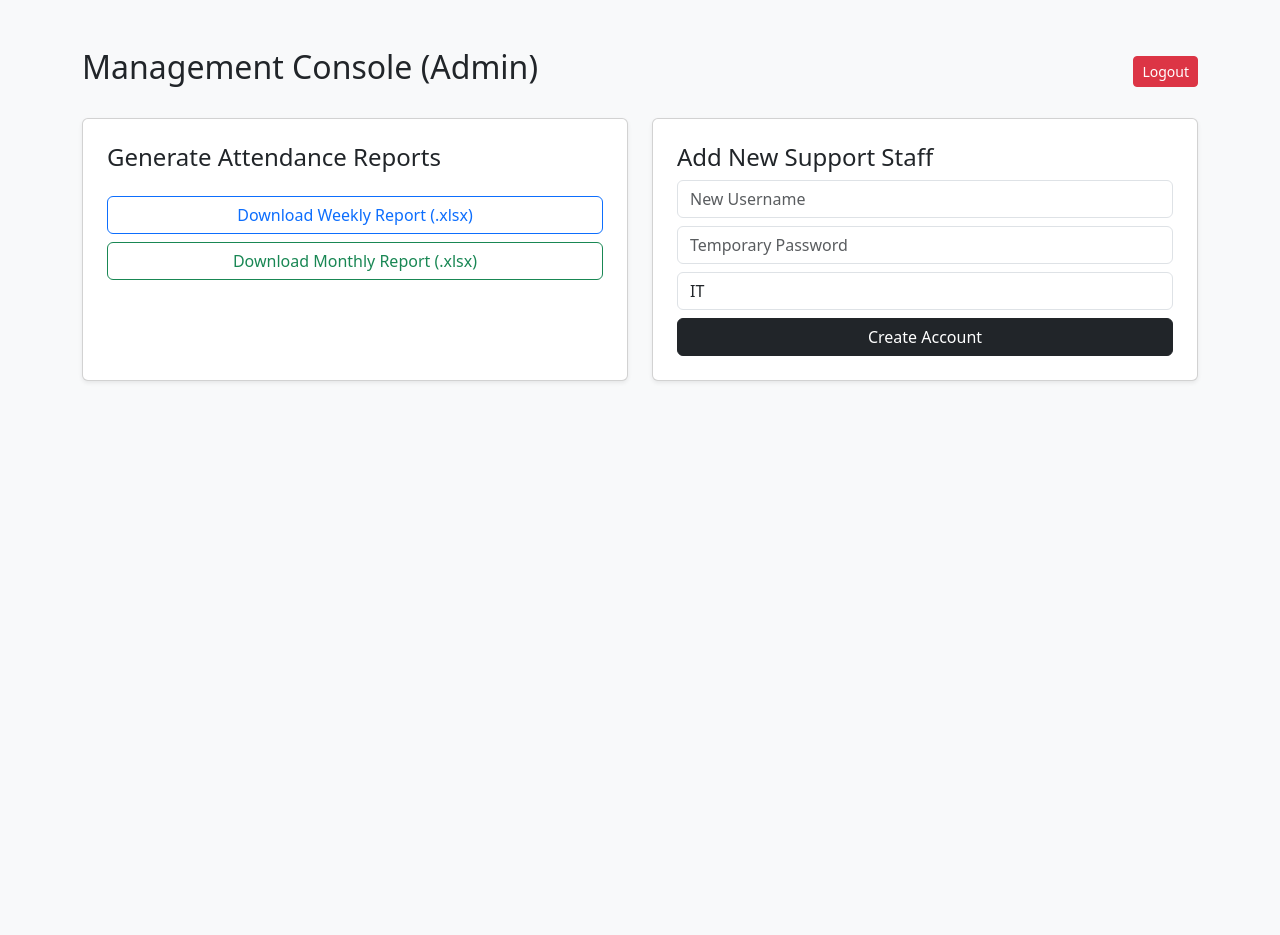
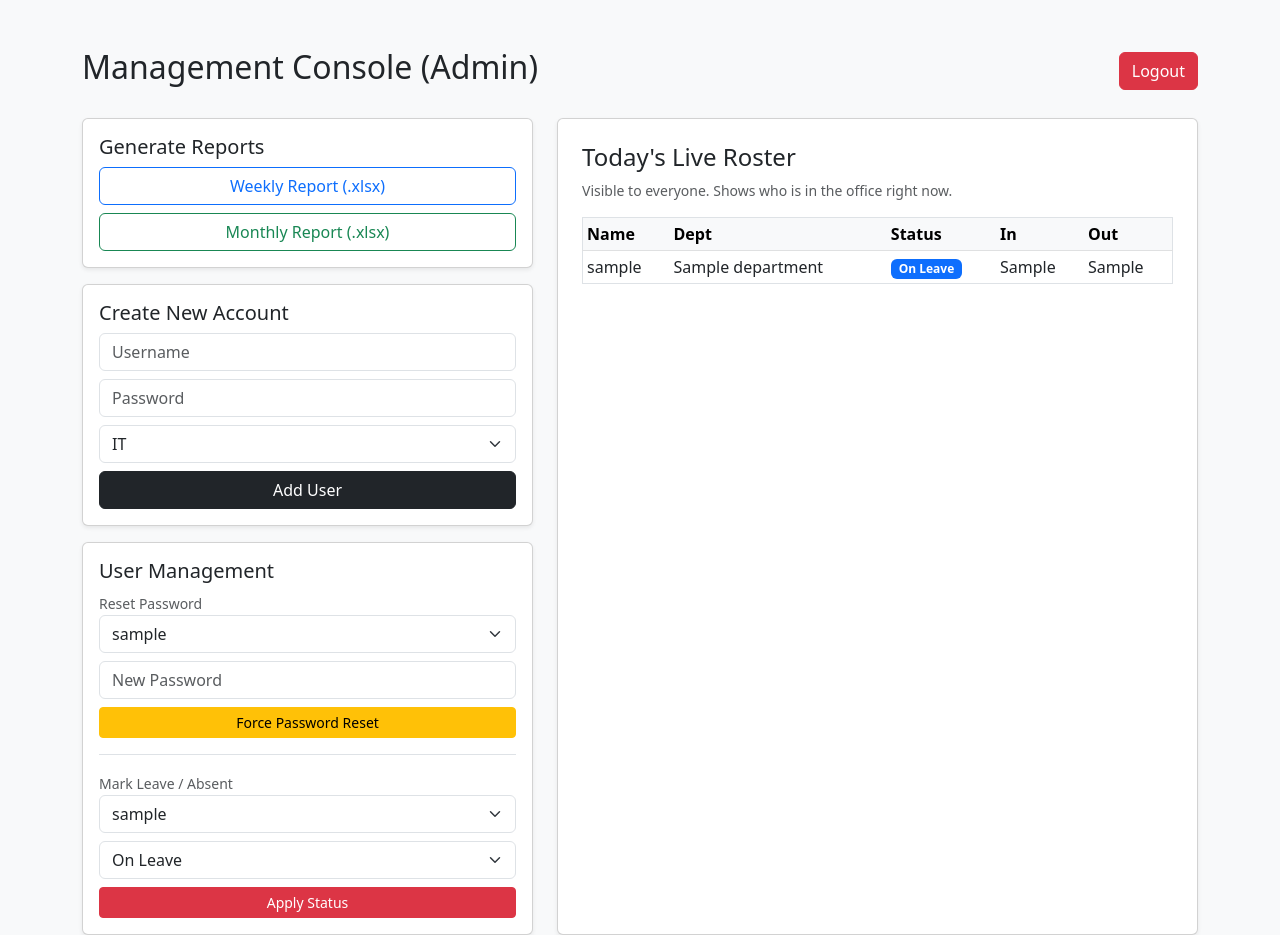
Before and after one commit to jacky1473/my-staff, a Flask app: template templates/admin.html in a window 1280 px wide. Before the commit the page ends 382 px from the top, so only its background shows below. Run offline with Flask 3, Linux system fonts and the light colour scheme; the template is opened without the code that fills it: most values are stand-ins (such as "Sample title", 1, 10 or a date in 2020).

Commit message:
added some new action features and fixed bugs

```diff
--- a/app.py
+++ b/app.py
@@ -20,26 +20,20 @@ def get_db_connection():
 def init_db():
     conn = get_db_connection()
     # Create Users Table
-    conn.execute('''
-        CREATE TABLE IF NOT EXISTS users (
-            id INTEGER PRIMARY KEY AUTOINCREMENT,
-            username TEXT UNIQUE NOT NULL,
-            password TEXT NOT NULL,
-            department TEXT NOT NULL,
-            role TEXT NOT NULL
-        )
-    ''')
+    conn.execute('''CREATE TABLE IF NOT EXISTS users (
+            id INTEGER PRIMARY KEY AUTOINCREMENT, username TEXT UNIQUE NOT NULL,
+            password TEXT NOT NULL, department TEXT NOT NULL, role TEXT NOT NULL)''')
+
     # Create Attendance Table
-    conn.execute('''
-        CREATE TABLE IF NOT EXISTS attendance (
-            id INTEGER PRIMARY KEY AUTOINCREMENT,
-            user_id INTEGER,
-            date TEXT NOT NULL,
-            clock_in TEXT,
-            clock_out TEXT,
-            FOREIGN KEY (user_id) REFERENCES users (id)
-        )
-    ''')
+    conn.execute('''CREATE TABLE IF NOT EXISTS attendance (
+            id INTEGER PRIMARY KEY AUTOINCREMENT, user_id INTEGER, date TEXT NOT NULL,
+            clock_in TEXT, clock_out TEXT, FOREIGN KEY (user_id) REFERENCES users (id))''')
+
+    # Safely upgrade existing database with a status column
+    try:
+        conn.execute("ALTER TABLE attendance ADD COLUMN status TEXT DEFAULT 'Present'")
+    except sqlite3.OperationalError:
+        pass # Column already exists
 
     # Create a default admin if table is empty
     cursor = conn.cursor()
@@ -48,19 +42,30 @@ def init_db():
         hashed_pw = generate_password_hash('admin123')
         conn.execute("INSERT INTO users (username, password, department, role) VALUES (?, ?, ?, ?)",
                      ('admin', hashed_pw, 'IT', 'Admin'))
-        # Create a sample support staff user
-        hashed_user_pw = generate_password_hash('staff123')
-        conn.execute("INSERT INTO users (username, password, department, role) VALUES (?, ?, ?, ?)",
-                     ('staff_user', hashed_user_pw, 'QA', 'Staff'))
-        conn.commit()
+    conn.commit()
     conn.close()
+
+# Helper function to get today's live presence
+def get_todays_roster():
+    ist_timezone = pytz.timezone('Asia/Kolkata')
+    today = datetime.now(ist_timezone).strftime('%Y-%m-%d')
+    conn = get_db_connection()
+    # Fetch all staff and their attendance for today (if any)
+    query = '''
+        SELECT u.username, u.department, a.clock_in, a.clock_out, a.status
+        FROM users u
+        LEFT JOIN attendance a ON u.id = a.user_id AND a.date = ?
+        WHERE u.role != 'Admin'
+        ORDER BY u.department, u.username
+    '''
+    roster = conn.execute(query, (today,)).fetchall()
+    conn.close()
+    return roster
 
 @app.route('/')
 def index():
-    if 'user_id' not in session:
-        return redirect(url_for('login'))
-    if session['role'] == 'Admin':
-        return redirect(url_for('admin_dashboard'))
+    if 'user_id' not in session: return redirect(url_for('login'))
+    if session['role'] == 'Admin': return redirect(url_for('admin_dashboard'))
     return redirect(url_for('staff_dashboard'))
 
 @app.route('/login', methods=['GET', 'POST'])
@@ -86,18 +91,16 @@ def login():
         else:
             flash('Invalid credentials. Please try again.')
     return render_template('login.html')
+
 @app.route('/clock', methods=['POST'])
 def clock():
-    if 'user_id' not in session:
-        return redirect(url_for('login'))
+    if 'user_id' not in session: return redirect(url_for('login'))
 
     action = request.form['action']
     user_id = session['user_id']
 
-    # Get exact local time
     ist_timezone = pytz.timezone('Asia/Kolkata')
     local_time = datetime.now(ist_timezone)
-
     today = local_time.strftime('%Y-%m-%d')
     now_time = local_time.strftime('%H:%M:%S')
 
@@ -106,7 +109,8 @@ def clock():
 
     if action == 'in':
         if not record:
-            conn.execute('INSERT INTO attendance (user_id, date, clock_in) VALUES (?, ?, ?)', (user_id, today, now_time))
+            conn.execute('INSERT INTO attendance (user_id, date, clock_in, status) VALUES (?, ?, ?, ?)',
+                         (user_id, today, now_time, 'Present'))
             flash('Clocked In successfully!')
         else:
             flash('You have already Clocked In today.')
@@ -114,10 +118,8 @@ def clock():
         if record and not record['clock_out']:
             conn.execute('UPDATE attendance SET clock_out = ? WHERE id = ?', (now_time, record['id']))
             flash('Clocked Out successfully!')
-        elif record and record['clock_out']:
-            flash('You have already Clocked Out today.')
         else:
-            flash('You must Clock In first!')
+            flash('You must Clock In first or have already Clocked Out.')
 
     conn.commit()
     conn.close()
@@ -125,30 +127,74 @@ def clock():
 
 @app.route('/staff')
 def staff_dashboard():
-    if 'user_id' not in session or session['role'] != 'Staff':
-        return redirect(url_for('login'))
+    if 'user_id' not in session or session['role'] != 'Staff': return redirect(url_for('login'))
     conn = get_db_connection()
     logs = conn.execute('SELECT * FROM attendance WHERE user_id = ? ORDER BY date DESC LIMIT 10', (session['user_id'],)).fetchall()
     conn.close()
-    return render_template('staff.html', logs=logs)
+    roster = get_todays_roster()
+    return render_template('staff.html', logs=logs, roster=roster)
 
 @app.route('/admin')
 def admin_dashboard():
-    if 'user_id' not in session or session['role'] != 'Admin':
-        return redirect(url_for('login'))
-    return render_template('admin.html')
+    if 'user_id' not in session or session['role'] != 'Admin': return redirect(url_for('login'))
+    conn = get_db_connection()
+    # Get user list for the dropdowns
+    users = conn.execute("SELECT username FROM users WHERE role != 'Admin' ORDER BY username").fetchall()
+    conn.close()
+    roster = get_todays_roster()
+    return render_template('admin.html', users=users, roster=roster)
+
+@app.route('/admin_action', methods=['POST'])
+def admin_action():
+    if 'user_id' not in session or session['role'] != 'Admin': return redirect(url_for('login'))
+
+    action_type = request.form.get('action_type')
+    conn = get_db_connection()
+
+    # 1. Add New User
+    if action_type == 'add_user':
+        new_user = request.form['new_username']
+        new_pass = generate_password_hash(request.form['new_password'])
+        dept = request.form['department']
+        try:
+            conn.execute("INSERT INTO users (username, password, department, role) VALUES (?, ?, ?, ?)", (new_user, new_pass, dept, 'Staff'))
+            flash(f"User '{new_user}' created.")
+        except sqlite3.IntegrityError:
+            flash("Error: Username exists.")
+
+    # 2. Reset Password
+    elif action_type == 'reset_password':
+        target = request.form['target_user']
+        new_pass = generate_password_hash(request.form['new_password'])
+        conn.execute("UPDATE users SET password = ? WHERE username = ?", (new_pass, target))
+        flash(f"Password reset for {target}.")
+
+    # 3. Mark Leave or Absent
+    elif action_type == 'mark_leave':
+        target = request.form['target_user']
+        status = request.form['status']
+        ist_timezone = pytz.timezone('Asia/Kolkata')
+        today = datetime.now(ist_timezone).strftime('%Y-%m-%d')
+
+        user = conn.execute('SELECT id FROM users WHERE username = ?', (target,)).fetchone()
+        if user:
+            record = conn.execute('SELECT id FROM attendance WHERE user_id = ? AND date = ?', (user['id'], today)).fetchone()
+            if record:
+                conn.execute('UPDATE attendance SET status = ? WHERE id = ?', (status, record['id']))
+            else:
+                conn.execute('INSERT INTO attendance (user_id, date, status) VALUES (?, ?, ?)', (user['id'], today, status))
+            flash(f"{target} marked as {status} for today.")
+
+    conn.commit()
+    conn.close()
+    return redirect(url_for('admin_dashboard'))
 
 @app.route('/export/<string:report_type>')
 def export_excel(report_type):
-    if 'user_id' not in session or session['role'] != 'Admin':
-        return redirect(url_for('login'))
-
+    if 'user_id' not in session or session['role'] != 'Admin': return redirect(url_for('login'))
     conn = get_db_connection()
-    query = '''
-        SELECT u.username, u.department, a.date, a.clock_in, a.clock_out
-        FROM attendance a
-        JOIN users u ON a.user_id = u.id
-    '''
+    query = '''SELECT u.username, u.department, a.date, a.clock_in, a.clock_out, a.status
+               FROM attendance a JOIN users u ON a.user_id = u.id'''
     df = pd.read_sql_query(query, conn)
     conn.close()
 
@@ -158,43 +204,13 @@ def export_excel(report_type):
 
     df['date'] = pd.to_datetime(df['date'])
     today = datetime.now()
-
-    if report_type == 'weekly':
-        start_date = today - timedelta(days=7)
-        df = df[df['date'] >= start_date]
-        filename = "weekly_attendance.xlsx"
-    elif report_type == 'monthly':
-        start_date = today - timedelta(days=30)
-        df = df[df['date'] >= start_date]
-        filename = "monthly_attendance.xlsx"
+    if report_type == 'weekly': df = df[df['date'] >= (today - timedelta(days=7))]
+    elif report_type == 'monthly': df = df[df['date'] >= (today - timedelta(days=30))]
 
     df['date'] = df['date'].dt.strftime('%Y-%m-%d')
-    output_path = f"/tmp/{filename}"
+    output_path = f"/tmp/{report_type}_attendance.xlsx"
     df.to_excel(output_path, index=False)
-
     return send_file(output_path, as_attachment=True)
-
-@app.route('/add_user', methods=['POST'])
-def add_user():
-    if 'user_id' not in session or session['role'] != 'Admin':
-        return redirect(url_for('login'))
-
-    new_username = request.form['new_username']
-    new_password = generate_password_hash(request.form['new_password'])
-    department = request.form['department']
-
-    conn = get_db_connection()
-    try:
-        conn.execute("INSERT INTO users (username, password, department, role) VALUES (?, ?, ?, ?)",
-                     (new_username, new_password, department, 'Staff'))
-        conn.commit()
-        flash(f"User '{new_username}' added successfully to {department}!")
-    except sqlite3.IntegrityError:
-        flash("Error: That username already exists.")
-    finally:
-        conn.close()
-
-    return redirect(url_for('admin_dashboard'))
 
 @app.route('/logout')
 def logout():
--- a/templates/admin.html
+++ b/templates/admin.html
@@ -8,47 +8,87 @@
     <div class="container mt-5">
         <div class="d-flex justify-content-between align-items-center mb-4">
             <h2>Management Console (Admin)</h2>
-            <a href="/logout" class="btn btn-danger btn-sm">Logout</a>
+            <a href="/logout" class="btn btn-danger">Logout</a>
         </div>
 
         {% with messages = get_flashed_messages() %}
-            {% if messages %}
-                {% for msg in messages %}<div class="alert alert-success">{{ msg }}</div>{% endfor %}
-            {% endif %}
+            {% if messages %}{% for msg in messages %}<div class="alert alert-success">{{ msg }}</div>{% endfor %}{% endif %}
         {% endwith %}
 
         <div class="row">
-            <div class="col-md-6 mb-4">
-                <div class="card p-4 shadow-sm h-100">
-                    <h4>Generate Attendance Reports</h4>
-                    <div class="mt-3">
-                        <a href="/export/weekly" class="btn btn-outline-primary w-100 mb-2">Download Weekly Report (.xlsx)</a>
-                        <a href="/export/monthly" class="btn btn-outline-success w-100">Download Monthly Report (.xlsx)</a>
-                    </div>
+            <div class="col-md-5">
+                <div class="card p-3 shadow-sm mb-3">
+                    <h5>Generate Reports</h5>
+                    <a href="/export/weekly" class="btn btn-outline-primary w-100 mb-2">Weekly Report (.xlsx)</a>
+                    <a href="/export/monthly" class="btn btn-outline-success w-100">Monthly Report (.xlsx)</a>
+                </div>
+
+                <div class="card p-3 shadow-sm mb-3">
+                    <h5>Create New Account</h5>
+                    <form action="/admin_action" method="POST">
+                        <input type="hidden" name="action_type" value="add_user">
+                        <input type="text" name="new_username" class="form-control mb-2" placeholder="Username" required>
+                        <input type="password" name="new_password" class="form-control mb-2" placeholder="Password" required>
+                        <select name="department" class="form-select mb-2" required>
+                            <option value="IT">IT</option><option value="MIS">MIS</option>
+                            <option value="QA">QA</option><option value="TL">TL</option><option value="Manager">Manager</option>
+                        </select>
+                        <button type="submit" class="btn btn-dark w-100">Add User</button>
+                    </form>
+                </div>
+
+                <div class="card p-3 shadow-sm">
+                    <h5>User Management</h5>
+
+                    <form action="/admin_action" method="POST" class="mb-3 border-bottom pb-3">
+                        <input type="hidden" name="action_type" value="reset_password">
+                        <label class="small text-muted">Reset Password</label>
+                        <select name="target_user" class="form-select mb-2" required>
+                            {% for u in users %}<option value="{{ u.username }}">{{ u.username }}</option>{% endfor %}
+                        </select>
+                        <input type="password" name="new_password" class="form-control mb-2" placeholder="New Password" required>
+                        <button type="submit" class="btn btn-warning w-100 btn-sm">Force Password Reset</button>
+                    </form>
+
+                    <form action="/admin_action" method="POST">
+                        <input type="hidden" name="action_type" value="mark_leave">
+                        <label class="small text-muted">Mark Leave / Absent</label>
+                        <select name="target_user" class="form-select mb-2" required>
+                            {% for u in users %}<option value="{{ u.username }}">{{ u.username }}</option>{% endfor %}
+                        </select>
+                        <select name="status" class="form-select mb-2" required>
+                            <option value="Leave">On Leave</option>
+                            <option value="Absent">Absent</option>
+                        </select>
+                        <button type="submit" class="btn btn-danger w-100 btn-sm">Apply Status</button>
+                    </form>
                 </div>
             </div>
 
-            <div class="col-md-6 mb-4">
+            <div class="col-md-7">
                 <div class="card p-4 shadow-sm h-100">
-                    <h4>Add New Support Staff</h4>
-                    <form action="/add_user" method="POST">
-                        <div class="mb-2">
-                            <input type="text" name="new_username" class="form-control" placeholder="New Username" required>
-                        </div>
-                        <div class="mb-2">
-                            <input type="password" name="new_password" class="form-control" placeholder="Temporary Password" required>
-                        </div>
-                        <div class="mb-2">
-                            <select name="department" class="form-control" required>
-                                <option value="IT">IT</option>
-                                <option value="MIS">MIS</option>
-                                <option value="QA">QA</option>
-                                <option value="TL">TL</option>
-                                <option value="Manager">Manager</option>
-                            </select>
-                        </div>
-                        <button type="submit" class="btn btn-dark w-100">Create Account</button>
-                    </form>
+                    <h4>Today's Live Roster</h4>
+                    <p class="text-muted small">Visible to everyone. Shows who is in the office right now.</p>
+                    <table class="table table-sm table-hover border">
+                        <thead class="table-light"><tr><th>Name</th><th>Dept</th><th>Status</th><th>In</th><th>Out</th></tr></thead>
+                        <tbody>
+                            {% for row in roster %}
+                            <tr>
+                                <td>{{ row.username }}</td>
+                                <td>{{ row.department }}</td>
+                                <td>
+                                    {% if row.status == 'Leave' %} <span class="badge bg-primary">On Leave</span>
+                                    {% elif row.status == 'Absent' %} <span class="badge bg-danger">Absent</span>
+                                    {% elif row.clock_in %} <span class="badge bg-success">In Office</span>
+                                    {% else %} <span class="badge bg-secondary">Not Arrived</span>
+                                    {% endif %}
+                                </td>
+                                <td>{{ row.clock_in or '-' }}</td>
+                                <td>{{ row.clock_out or '-' }}</td>
+                            </tr>
+                            {% endfor %}
+                        </tbody>
+                    </table>
                 </div>
             </div>
         </div>
```
Also changed, not shown: templates/staff.html (+46 -18 lines).
